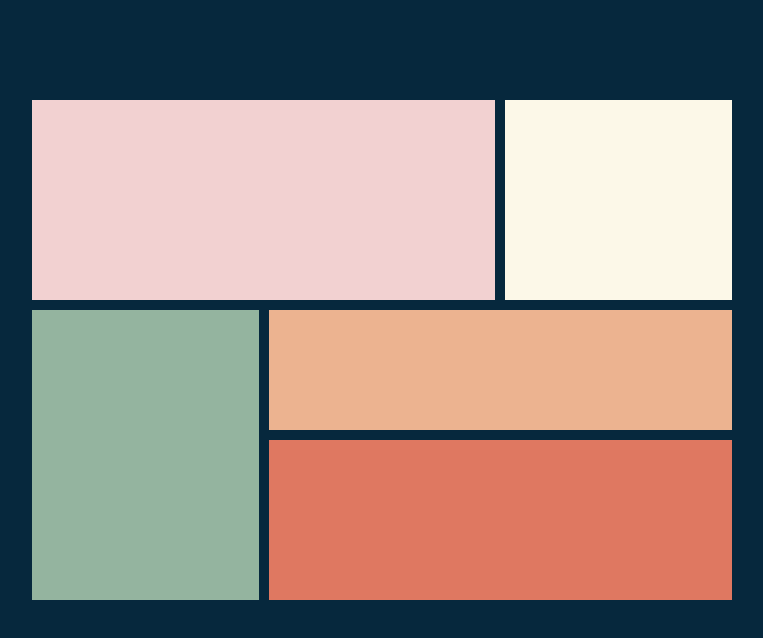
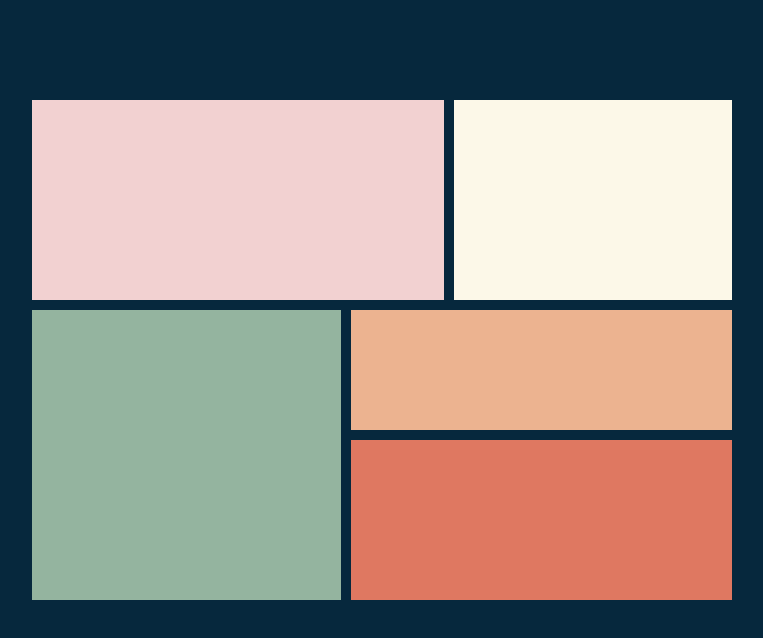
Before and after one commit to Conradgabe/grid-res, a plain HTML site: page index.html in a window 1280 px wide. Shown: the whole page, without its empty margins (368-1131 px from the left). Drawn offline with Linux system fonts and the light colour scheme.

Commit message:
grid-design

```diff
--- a/styles.css
+++ b/styles.css
@@ -8,7 +8,7 @@ body {
 }
 .container {
     display: grid;
-    grid-template-columns: 1fr 1fr 1fr;
+    grid-template-columns: 1fr .3fr .9fr;
     grid-template-rows: 200px 120px;
     grid-gap: 10px;
     background-color: #06283d;
```
